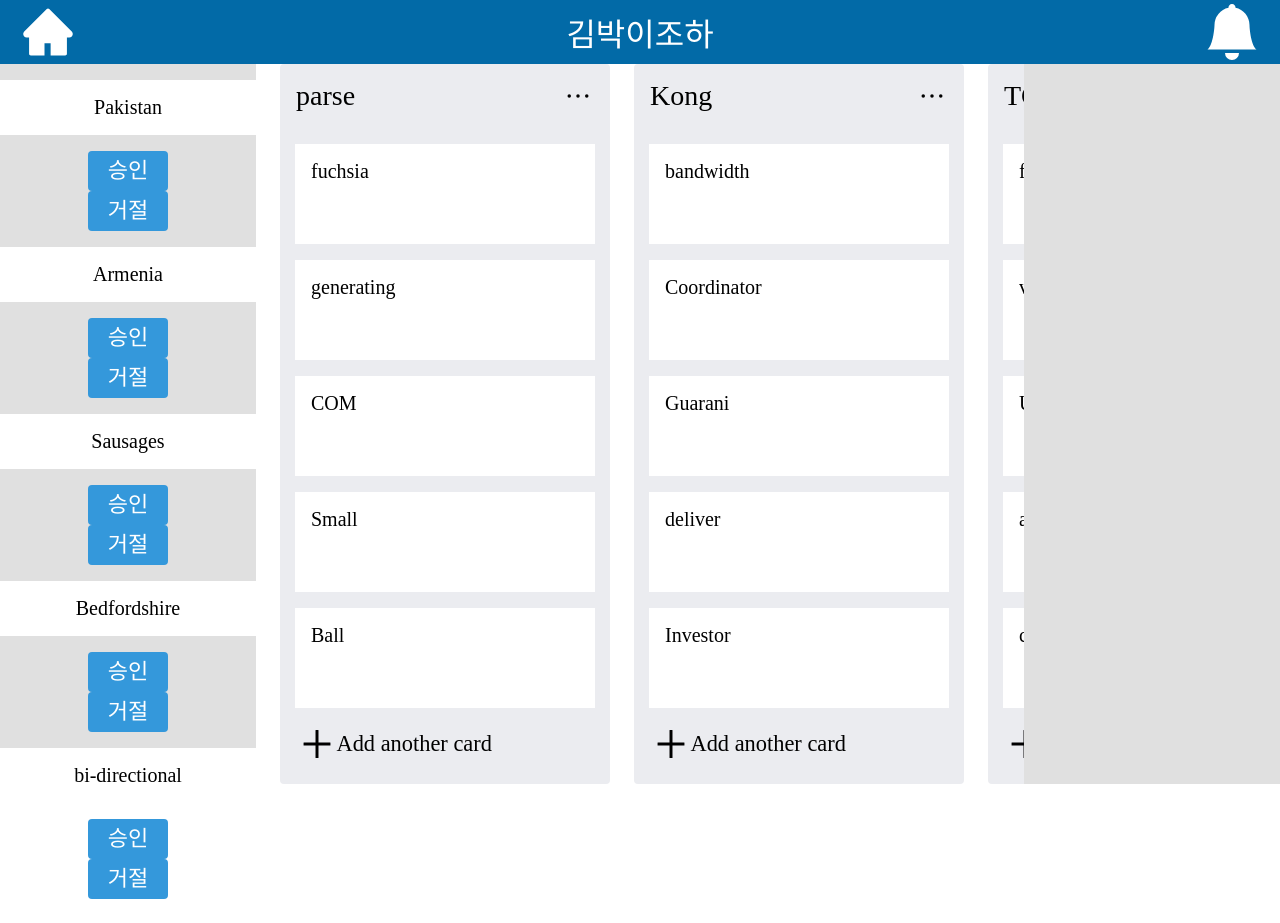
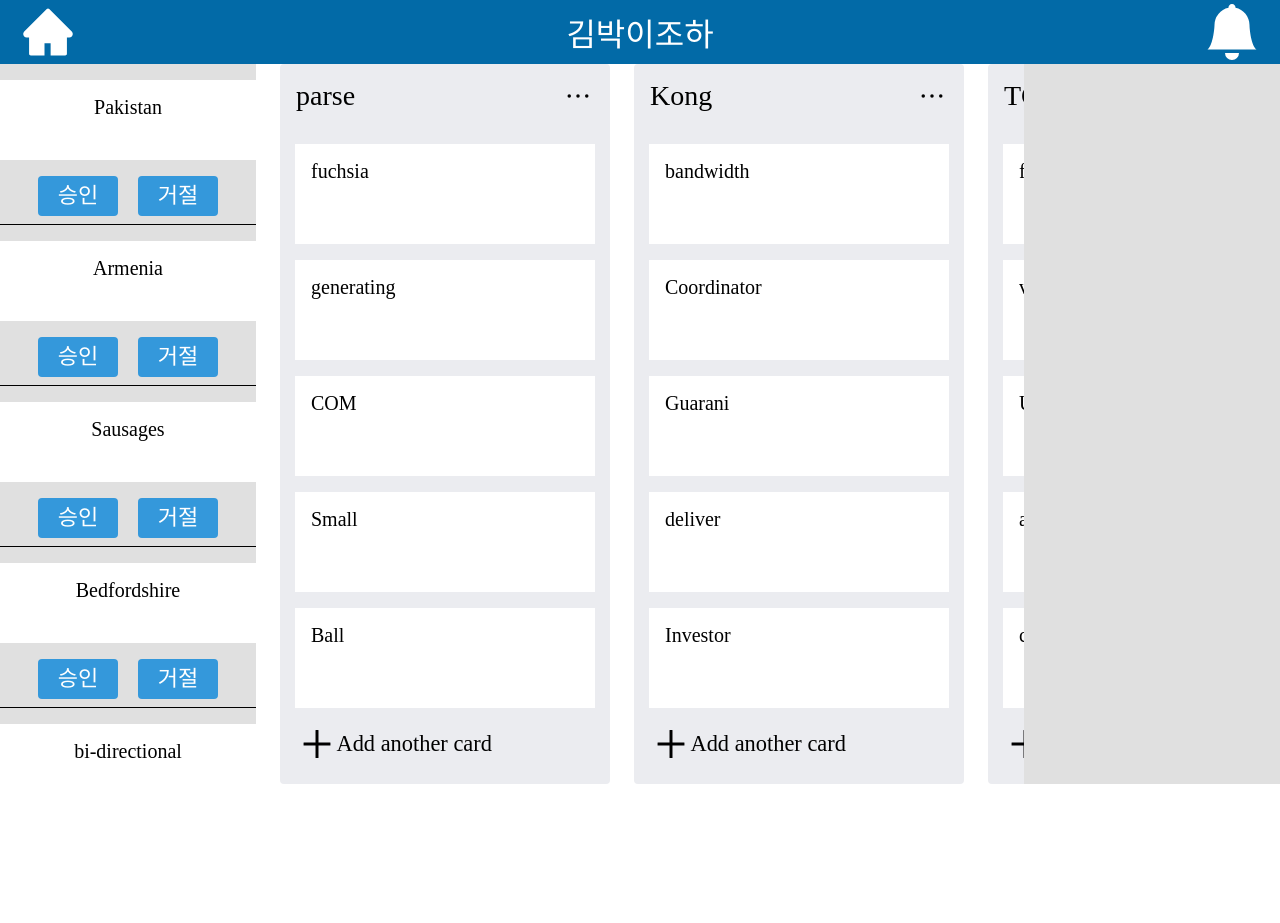
Before and after one commit to domain-analysis-design/Frontend, a React (Create React App) app: page /Select in a window 1280 px wide. After the commit the page ends 800 px from the top, so only its background shows below. Built offline with nearby package versions, Linux system fonts and the light colour scheme.

Commit message:
feat : Select Page LeftSide Component

```diff
--- /dev/null
+++ b/src/components/LeftSide.js
@@ -0,0 +1,30 @@
+import React from 'react';
+import styled from 'styled-components';
+import Button from "../components/common/Button";
+import Card from "../components/common/Card";
+
+const Block = styled.div`
+    width:20%;
+    height:100%;
+    background-color: rgb(224, 224, 224);
+    display: flex;
+    flex-direction : column;
+    align-items:center;
+    overflow : auto;
+`;
+
+const ButtonBox = styled.div`
+    display : flex;
+    justify-content:center;
+    padding-bottom : 1vh;
+`;
+
+function LeftSide(){
+
+
+    return(
+
+    )
+}
+
+export default LeftSide;
--- a/src/components/common/Button.js
+++ b/src/components/common/Button.js
@@ -32,8 +32,8 @@ const Button = styled.div`
 
     ${props => (props.feature === "accept" || props.feature === "deny") &&
     css` // card receive accept or deny
-        width:80px;
-        height:40px;
+        width:10vh;
+        height:5vh;
     `}
 
     ${props => props.feature === "choiceBoard" &&
--- a/src/components/common/Card.js
+++ b/src/components/common/Card.js
@@ -22,8 +22,14 @@ const CardBox = styled.div`
 
 
 function Card({card,feature}){
+    const OpenCard = ({card,feature}) => {
+        if (feature !== "send"){
+
+            console.log(card)
+        }
+    }
     return (
-        <CardBox feature={feature}>{card.cardName}</CardBox>
+        <CardBox feature={feature} onClick = {() => OpenCard({card,feature})}>{card.cardName}</CardBox>
     )
 }
 
--- a/src/pages/Select.jsx
+++ b/src/pages/Select.jsx
@@ -3,6 +3,7 @@ import styled from 'styled-components';
 import List from "../components/common/List";
 import BoardHeader from "../components/BoardHeader";
 import {createBoard} from "../libs/util/dummyCreator";
+// import LeftSide from "../components/LeftSide";
 import Card from "../components/common/Card";
 import Button from "../components/common/Button";
 
@@ -18,10 +19,12 @@ const LeftSide = styled.div`
   display: flex;
   flex-direction : column;
   align-items:center;
+  overflow : auto;
 `;
 const ButtonBox = styled.div`
   display : flex;
-
+  justify-content:center;
+  padding-bottom : 1vh;
 `;
 
 const MainBox = styled.div`
@@ -39,18 +42,27 @@ const RightSide = styled.div`
 
 const Select = () => {
   const board = createBoard();
-  console.log(board)
+
+  const AcceptCard = ({card}) =>{
+    console.log(card)
+  }
+
+  const DenyCard = ({card}) =>{
+    console.log(card)
+  }
   return (
     <>
       <BoardHeader />
       <Body>
         <LeftSide>
           {board.waitingCard.map(card =>
-          <>
+          <div style = {{borderBottom : "1px solid black"}}>
             <Card card = {card} feature = "send"/>
-            <Button feature = "accept" >승인</Button>
-            <Button feature = "deny" >거절</Button>
-          </>
+            <ButtonBox>
+              <Button feature = "accept" onClick = {() => AcceptCard({card})} >승인</Button>
+              <Button feature = "deny" onClick = {() => DenyCard({card})} style= {{marginLeft:"20px"}}>거절</Button>
+            </ButtonBox>
+          </div>
           )}
         </LeftSide>
         <MainBox>
```
Also changed, not shown: src/components/RightSide.js (added).
